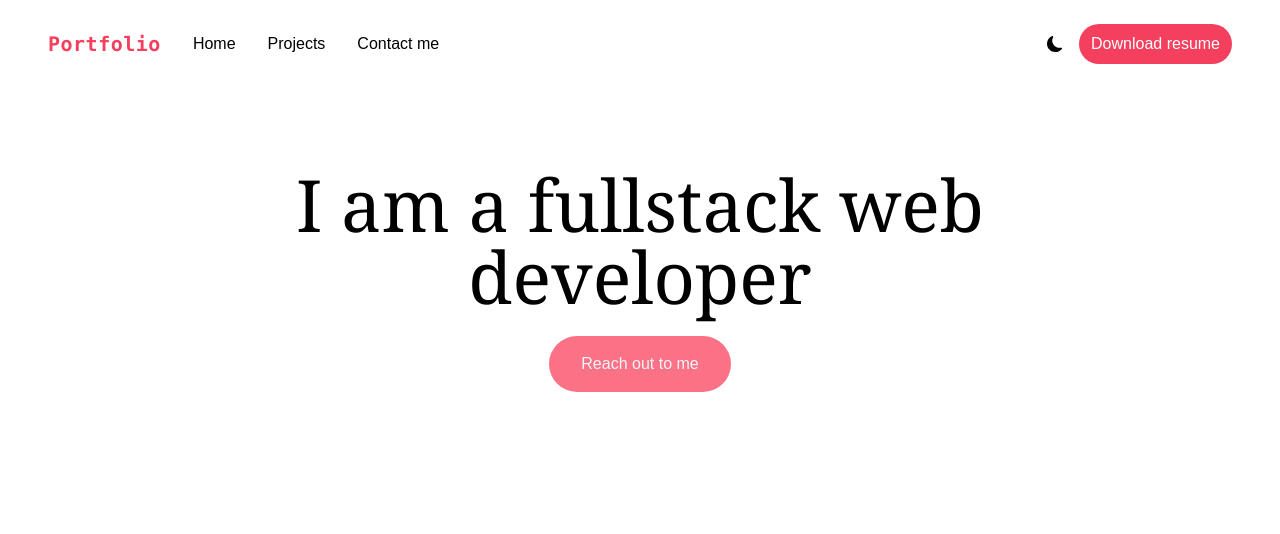
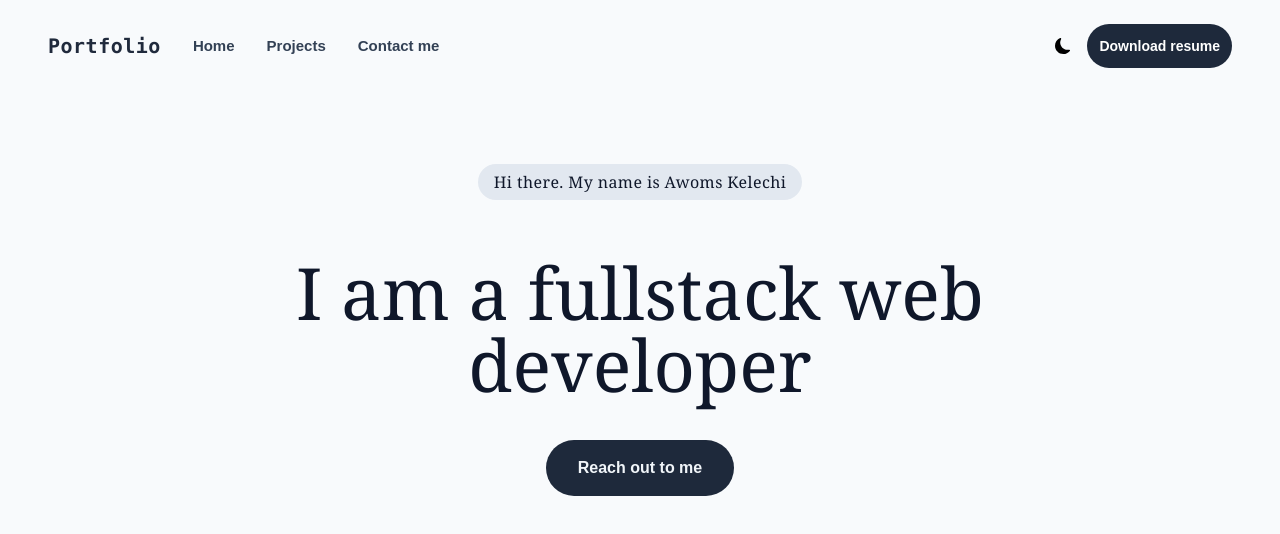
Before and after one commit to Kelechi095/Portfolio, a React (Vite) app: page / in a window 1280 px wide. Shown: the top 534 px of the page. Built offline with nearby package versions, Linux system fonts and the light colour scheme.

Commit message:
modified styling

```diff
--- a/src/Pages/Home.tsx
+++ b/src/Pages/Home.tsx
@@ -102,11 +102,12 @@ export default function Home() {
         </ul>
       </nav>
       <section className="mt-24">
+        <h2 className="hero-label">Hi there. My name is Awoms Kelechi</h2>
         <h1 className="hero-main-text">
           I am a fullstack web developer
         </h1>
 
-        <div className="flex justify-center">
+        <div className="flex justify-center mt-4">
           <button className="hero-button">
             Reach out to me
           </button>
--- a/src/index.css
+++ b/src/index.css
@@ -4,11 +4,11 @@
 
 @layer components {
   .main {
-    @apply py-4 px-4 lg:px-12 lg:py-6 bg-white min-h-screen dark:bg-darkBlue relative;
+    @apply py-4 px-4 lg:px-12 lg:py-6 bg-slate-50 min-h-screen dark:bg-darkBlue relative;
   }
 
   .logo-title {
-    @apply font-mono tracking-wide text-xl text-rose-500 font-bold dark:text-white
+    @apply font-mono tracking-wide text-xl text-darkBlue3 font-bold dark:text-white
   }
 
   .hidden-nav {
@@ -24,26 +24,26 @@
   }
 
   .nav-li {
-    @apply text-base hidden text-textColor font-medium tracking-normal lg:block dark:text-slate-100;
+    @apply text-[15px] hidden text-slate-700 font-semibold tracking-normal lg:block dark:text-slate-100;
   }
 
   .nav-button {
-    @apply text-xs p-2 px-3  lg:text-base text-white hover:bg-rose-600 transition duration-300  bg-rose-500 font-medium rounded-full
+    @apply text-xs py-3 px-3  lg:text-sm text-white hover:bg-slate-700 dark:bg-slate-600 dark:hover:bg-slate-500 transition duration-300  bg-slate-800 font-semibold rounded-full
   }
 
   .hero-label {
-    @apply mx-auto font-serif font-medium text-center p-2 w-fit rounded-full bg-cyan-500 px-4 tracking-wide leading-5 text-slate-900
+    @apply mx-auto font-serif text-center p-2 w-fit rounded-full bg-slate-200 dark:bg-slate-300 px-4 tracking-wide leading-5 text-slate-900
   }
   .hero-main-text {
-    @apply mt-12 mx-auto max-w-md text-5xl md:text-6xl lg:text-7xl md:max-w-lg  lg:max-w-4xl text-center font-serif p-2 text-textColor dark:text-white
+    @apply mt-12 mx-auto max-w-md text-5xl md:text-6xl lg:text-7xl md:max-w-lg  lg:max-w-4xl text-center font-serif p-2 text-slate-900 dark:text-white
   }
 
   .hero-sub-text {
-    @apply text-lg font-medium max-w-md md:max-w-lg text-textColor lg:max-w-3xl lg:text-xl text-center mx-auto p-3 dark:text-white
+    @apply text-sm font-medium max-w-md md:max-w-lg text-textColor lg:max-w-3xl lg:text-lg text-center my-2 mx-auto p-3 dark:text-white
   }
 
   .hero-button {
-    @apply mt-4 py-4 px-8 font-medium text-slate-100 hover:bg-rose-300 transition duration-300 bg-rose-400 rounded-full
+    @apply mt-4 py-4 px-8 font-semibold dark:bg-slate-600 dark:hover:bg-slate-500 text-slate-100 hover:bg-slate-700 transition duration-300 bg-slate-800 rounded-full
   }
 
   .cards-container {
```
